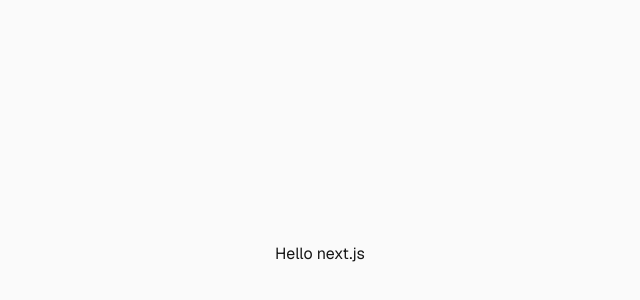
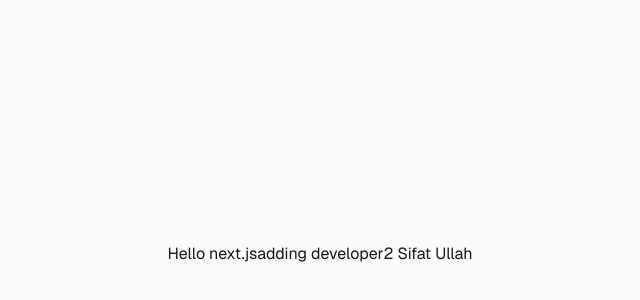
Before and after one commit to hasan-soft/insight-ai, a Next.js app: page / in a window 1280 px wide. Shown: the part 146-446 px from the top of the page, without its empty margins (320-960 px from the left). Built offline with nearby package versions, Linux system fonts and the light colour scheme.

Commit message:
adding developer two sifat ullah

```diff
--- a/src/app/page.tsx
+++ b/src/app/page.tsx
@@ -4,6 +4,7 @@
   return (
     <div className="flex min-h-screen items-center justify-center bg-zinc-50 font-sans dark:bg-black">
      <h1>Hello next.js</h1>
+     <p>adding developer2 Sifat Ullah</p>
     </div>
   );
 }
```
Also changed, not shown: 1 other file (tests, documents, lock files or other folders).
